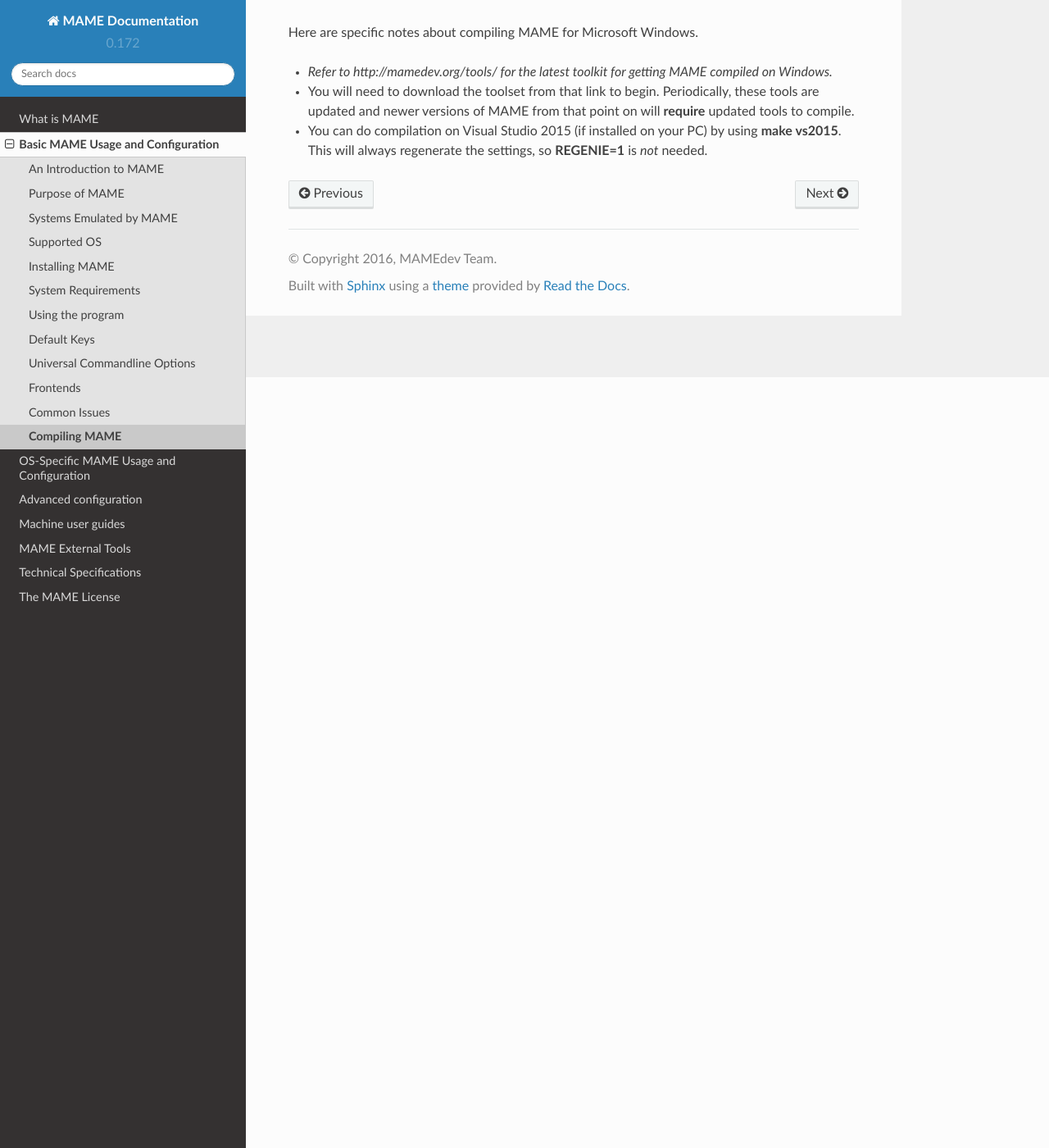
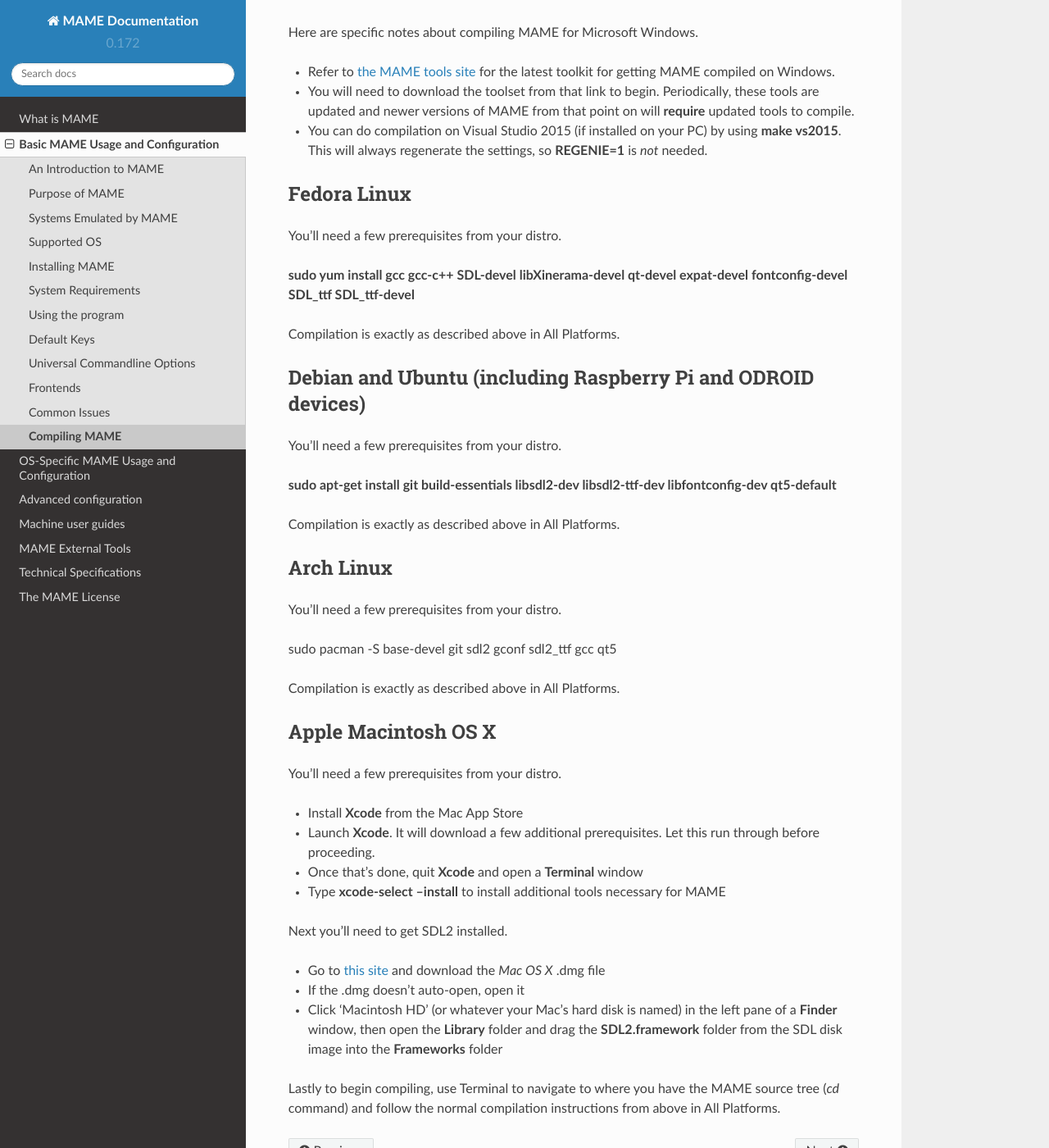
Before and after one commit to mamedev/docs, a Sphinx documentation site: the page built from source/basicuse/compilingmame.rst, in a window 1280 px wide and 1400 px high, scrolled down 940 px. Shown: the whole window at 82% size. Built offline with Sphinx 7.4.7 and the Read the Docs theme 2.0.0, drawn with Linux system fonts in a browser that asks for light colours.

Commit message:
Add Mac/several Linux distros to compilation instructions

```diff
--- a/source/basicuse/compilingmame.rst
+++ b/source/basicuse/compilingmame.rst
@@ -34,8 +34,57 @@ Microsoft Windows
 
 Here are specific notes about compiling MAME for Microsoft Windows.
 
-* *Refer to http://mamedev.org/tools/ for the latest toolkit for getting MAME compiled on Windows.*
+* Refer to `the MAME tools site <http://mamedev.org/tools/>`_ for the latest toolkit for getting MAME compiled on Windows.
 
 * You will need to download the toolset from that link to begin. Periodically, these tools are updated and newer versions of MAME from that point on will **require** updated tools to compile.
 
 * You can do compilation on Visual Studio 2015 (if installed on your PC) by using **make vs2015**. This will always regenerate the settings, so **REGENIE=1** is *not* needed.
+
+
+Fedora Linux
+------------
+
+You'll need a few prerequisites from your distro.
+
+**sudo yum install gcc gcc-c++ SDL-devel libXinerama-devel qt-devel expat-devel fontconfig-devel SDL_ttf SDL_ttf-devel**
+
+Compilation is exactly as described above in All Platforms.
+
+
+Debian and Ubuntu (including Raspberry Pi and ODROID devices)
+-------------------------------------------------------------
+
+You'll need a few prerequisites from your distro.
+
+**sudo apt-get install git build-essentials libsdl2-dev libsdl2-ttf-dev libfontconfig-dev qt5-default**
+
+Compilation is exactly as described above in All Platforms.
+
+
+Arch Linux
+----------
+
+You'll need a few prerequisites from your distro.
+
+sudo pacman -S base-devel git sdl2 gconf sdl2_ttf gcc qt5
+
+Compilation is exactly as described above in All Platforms.
+
+
+Apple Macintosh OS X
+--------------------
+
+You'll need a few prerequisites from your distro.
+
+* Install **Xcode** from the Mac App Store
+* Launch **Xcode**. It will download a few additional prerequisites. Let this run through before proceeding.
+* Once that's done, quit **Xcode** and open a **Terminal** window
+* Type **xcode-select --install** to install additional tools necessary for MAME
+
+Next you'll need to get SDL2 installed.
+
+* Go to `this site <http://libsdl.org/download-2.0.php>`_ and download the *Mac OS X* .dmg file
+* If the .dmg doesn't auto-open, open it
+* Click 'Macintosh HD' (or whatever your Mac's hard disk is named) in the left pane of a **Finder** window, then open the **Library** folder and drag the **SDL2.framework** folder from the SDL disk image into the **Frameworks** folder
+
+Lastly to begin compiling, use Terminal to navigate to where you have the MAME source tree (*cd* command) and follow the normal compilation instructions from above in All Platforms.
```
